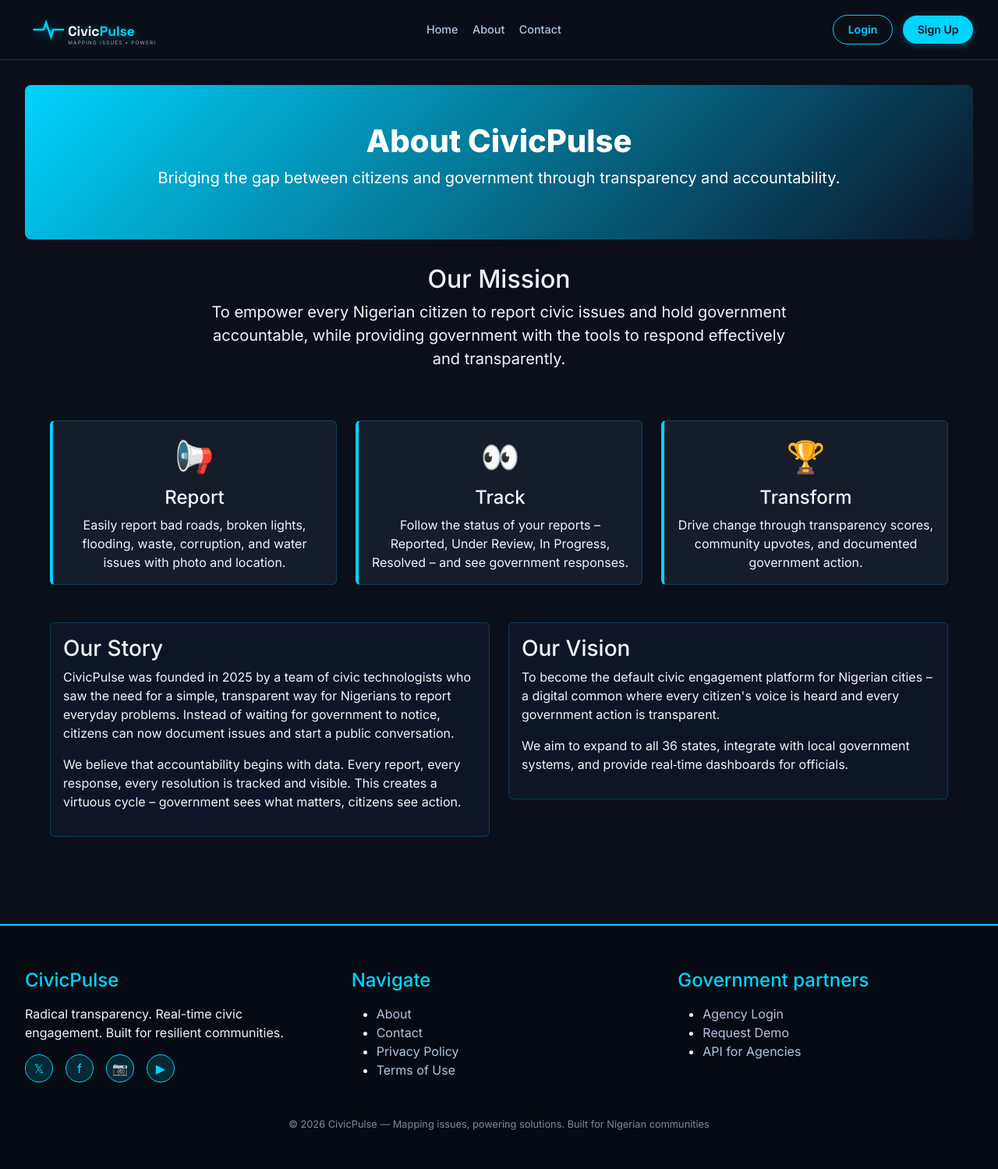
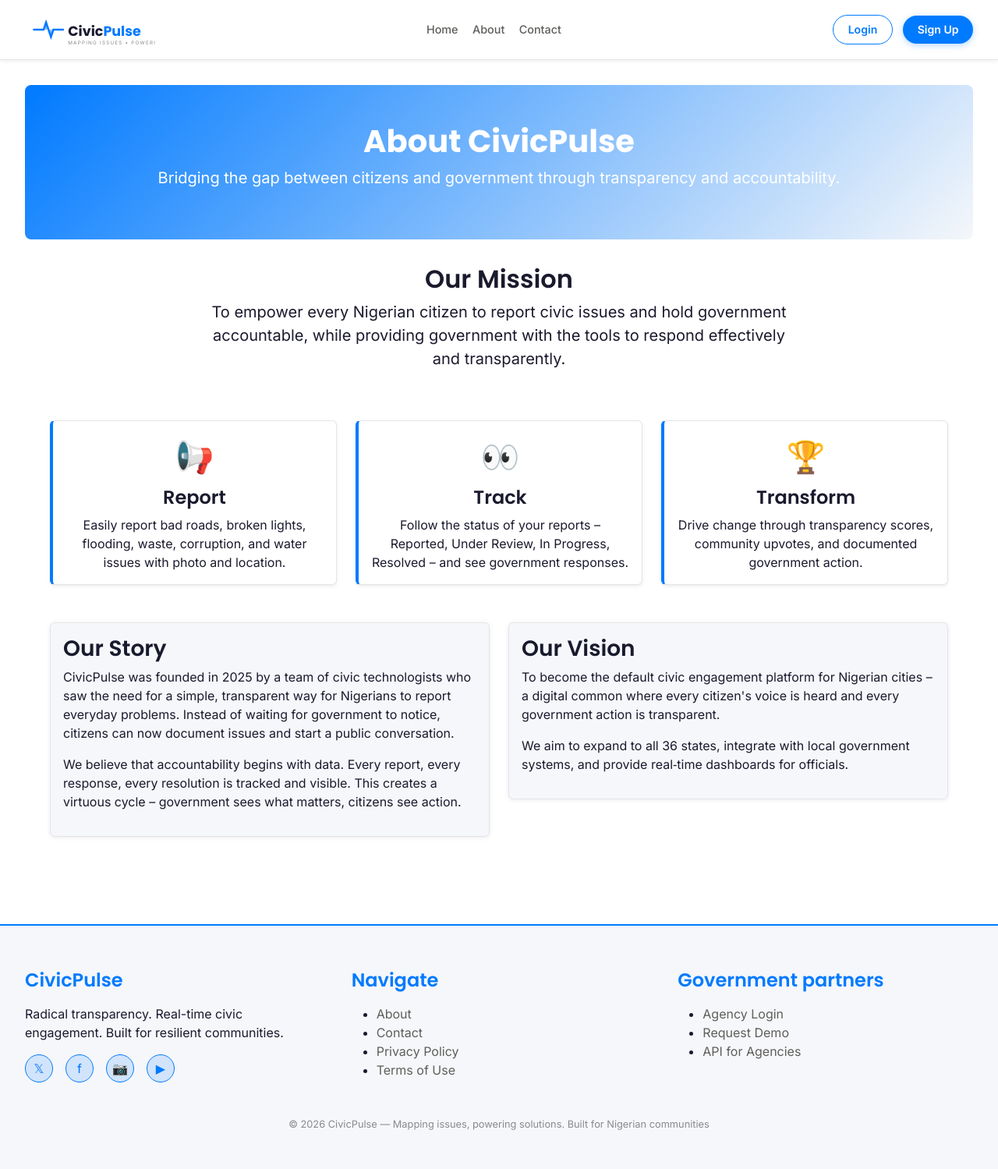
Before and after one commit to adutofu/CivicPulse, a Django app: page /about/ in a window 1280 px wide. Shown: the whole page at 78% size. Run offline with Django 5.2, Linux system fonts and the light colour scheme.

Commit message:
refactor: transition UI theme from dark to light mode with updated color palette and fonts

```diff
--- a/complaints/models.py
+++ b/complaints/models.py
@@ -263,7 +263,7 @@ class ComplaintImage(models.Model):
 # reported complaint's lat/long, sourced from GRID3 GeoPackage data.
 # One row per Ward; each Ward carries its parent LGA and State as plain fields.
 class Ward(models.Model):
-    country = models.CharField(max_length=10, blank=True)         # e.g. "Nigeria"
+    country = models.CharField(max_length=10, blank=True)          #e.g. "Nigeria"
     iso3 = models.CharField(max_length=5, blank=True)              # e.g. "NGA"
     state = models.CharField(max_length=50)                        # e.g. "Oyo"
     statecode = models.CharField(max_length=5, blank=True)         # e.g. state abbreviation/code
--- a/complaints/templates/complaints/base.html
+++ b/complaints/templates/complaints/base.html
@@ -17,23 +17,26 @@
     <!-- Leaflet CSS (optional, only if you use maps) -->
     <link rel="stylesheet" href="https://unpkg.com/leaflet@1.9.4/dist/leaflet.css" />
     <style>
-        /* ----- GLOBAL CYAN/DARK THEME ----- */
+        /* ----- GLOBAL LIGHT NIGERIAN CIVIC THEME ----- */
         :root {
-            --brand-cyan: #00D4FF;
-            --brand-cyan-deep: #00A3CC;
-            --brand-cyan-glow: rgba(0, 212, 255, 0.3);
-            --dark-bg: #0B0F1A;
-            --surface-card: rgba(26, 35, 50, 0.7);
-            --text-primary: #F0F4FA;
-            --text-secondary: #B0C4DE;
-            --text-muted: #7C8BA0;
+            --brand-cyan: #007AFF;
+            --brand-cyan-deep: #005FCC;
+            --brand-cyan-glow: rgba(0, 122, 255, 0.15);
+            --dark-bg: #FFFFFF;
+            --surface-card: #FFFFFF;
+            --border-dim: #E5E5EA;
+            --text-primary: #1A1A2E;
+            --text-secondary: #5F5E5A;
+            --text-muted: #8A8A8E;
             --white: #FFFFFF;
-            --shadow-md: 0 8px 20px rgba(0, 0, 0, 0.4);
+            --accent-green: #34C759;
+            --error-red: #FF3B30;
+            --shadow-md: 0 1px 6px rgba(0, 0, 0, 0.08);
             --radius-lg: 20px;
             --transition: all 0.25s ease;
-            --primary: #00D4FF;
+            --primary: #007AFF;
             /* for about page inline styles */
-            --secondary: #0A1428;
+            --secondary: #F5F7FA;
         }
 
         * {
@@ -43,22 +46,30 @@
         }
 
         body {
-            font-family: 'Inter', 'Space Grotesk', sans-serif;
+            font-family: 'Inter', sans-serif;
             background-color: var(--dark-bg);
             color: var(--text-primary);
             line-height: 1.5;
             overflow-x: hidden;
         }
 
-        /* Header (glassmorphism) */
+        h1,
+        h2,
+        h3,
+        h4,
+        h5 {
+            font-family: 'Poppins', sans-serif;
+        }
+
+        /* Header */
         header {
-            background: rgba(11, 15, 26, 0.92);
-            backdrop-filter: blur(12px);
-            border-bottom: 1px solid rgba(0, 212, 255, 0.25);
+            background: #FFFFFF;
+            border-bottom: 1px solid var(--border-dim);
             position: sticky;
             top: 0;
             z-index: 1000;
             padding: 0.8rem 0;
+            box-shadow: var(--shadow-md);
         }
 
         .header-container {
@@ -75,7 +86,6 @@
         .logo-svg svg {
             height: 50px;
             width: auto;
-            filter: drop-shadow(0 2px 6px rgba(0, 212, 255, 0.3));
         }
 
         nav {
@@ -140,7 +150,7 @@
         .btn-login,
         .btn-dashboard,
         .btn-report {
-            background: transparent;
+            background: #FFFFFF;
             border: 1.5px solid var(--brand-cyan);
             color: var(--brand-cyan);
         }
@@ -149,15 +159,15 @@
         .btn-dashboard:hover,
         .btn-report:hover {
             background: var(--brand-cyan);
-            color: var(--dark-bg);
+            color: #FFFFFF;
             box-shadow: 0 0 12px var(--brand-cyan-glow);
         }
 
         .btn-signup {
             background: var(--brand-cyan);
-            color: #0B0F1A;
+            color: #FFFFFF;
             border: none;
-            box-shadow: 0 2px 8px rgba(0, 212, 255, 0.3);
+            box-shadow: 0 2px 8px rgba(0, 122, 255, 0.3);
         }
 
         .btn-signup:hover {
@@ -190,7 +200,7 @@
 
         /* Footer */
         footer {
-            background: #060A12;
+            background: #F5F7FA;
             border-top: 2px solid var(--brand-cyan);
             margin-top: 3rem;
             padding: 3.5rem 0 2rem;
@@ -230,7 +240,7 @@
             width: 36px;
             height: 36px;
             border-radius: 50%;
-            background: rgba(0, 212, 255, 0.15);
+            background: var(--brand-cyan-glow);
             display: flex;
             align-items: center;
             justify-content: center;
@@ -246,12 +256,12 @@
             font-size: 0.8rem;
         }
 
-        /* Bootstrap card overrides for dark theme */
+        /* Bootstrap card overrides for light theme */
         .card {
-            background-color: rgba(26, 35, 50, 0.7);
-            backdrop-filter: blur(8px);
-            border: 1px solid rgba(0, 212, 255, 0.2);
+            background-color: #FFFFFF;
+            border: 1px solid var(--border-dim);
             color: var(--text-primary);
+            box-shadow: var(--shadow-md);
         }
 
         .responsive-table {
@@ -286,7 +296,7 @@
         }
 
         .card.bg-light {
-            background-color: rgba(18, 25, 45, 0.65) !important;
+            background-color: var(--secondary) !important;
         }
 
         .text-dark {
@@ -295,7 +305,7 @@
 
         /* Custom classes used by About page (so they don't break) */
         .hero-mini {
-            background: linear-gradient(135deg, var(--primary) 0%, var(--secondary) 100%);
+            background: linear-gradient(135deg, var(--primary) 0%, var(--brand-cyan-deep) 100%);
             color: white;
             padding: 3rem 2rem;
             border-radius: 0.5rem;
```
Also changed, not shown: other parts of complaints/templates/complaints/base.html (+30 -33 lines).
